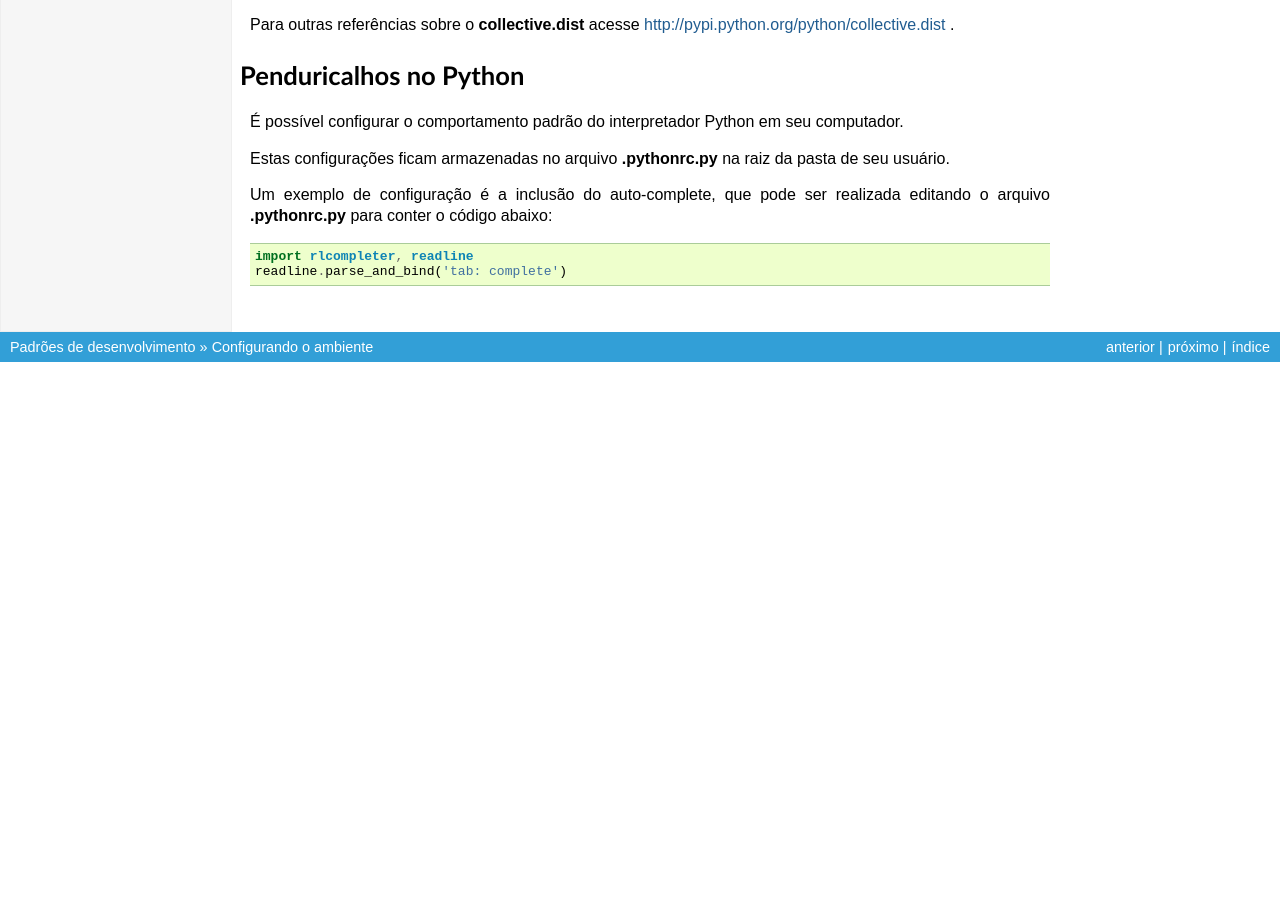
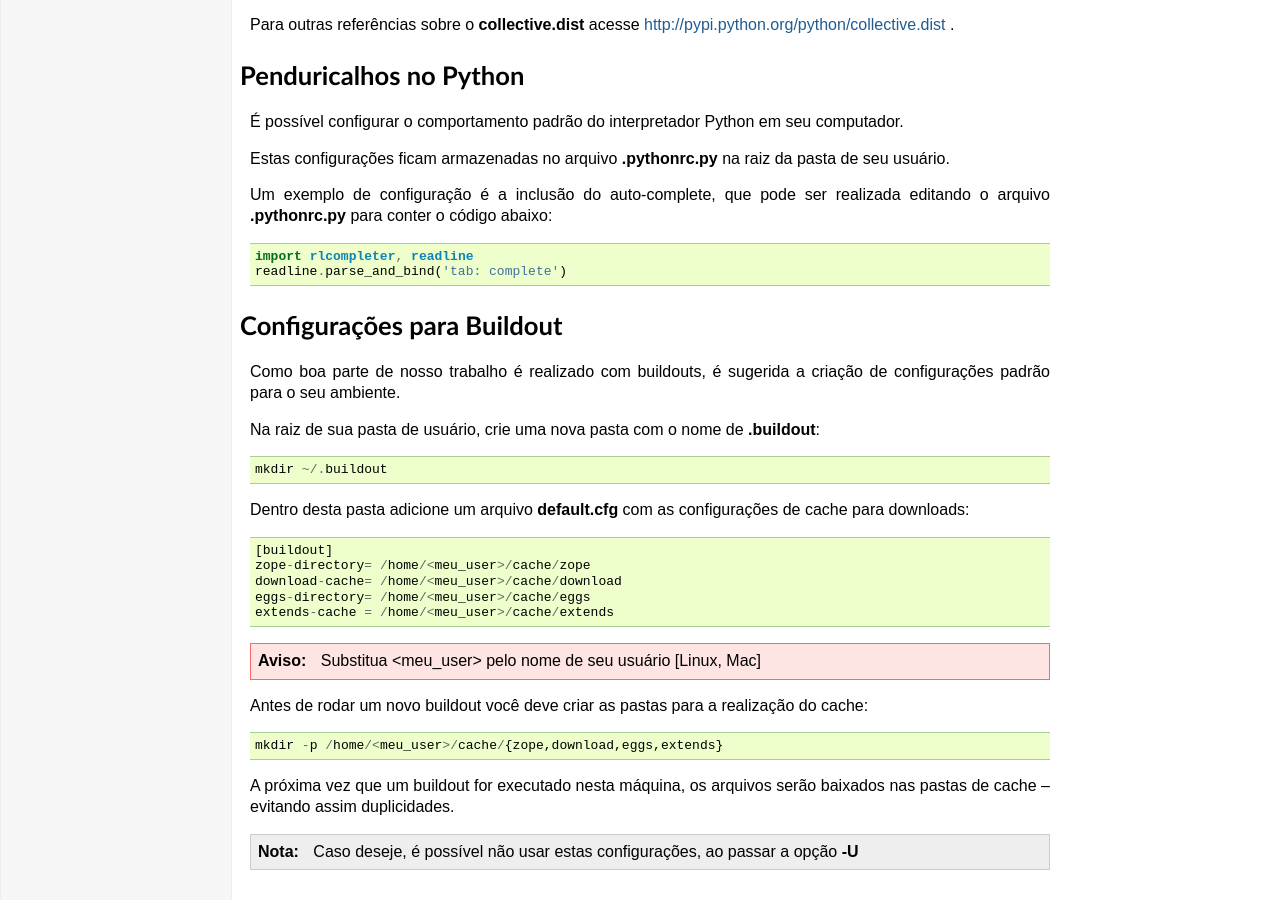
Before and after one commit to simplesconsultoria/sc.dev.core, a Sphinx documentation site: the page built from docs/configuracao.txt, in a window 1280 px wide and 900 px high, scrolled down 2176 px. Built offline with Sphinx 7.4.7, drawn with Linux system fonts in a browser that asks for light colours; before the commit the page ends 2570 px from its top, so only the background shows below that; some of the changed text lies outside the part shown.

Commit message:
Update info about default buildout values

```diff
--- a/docs/configuracao.txt
+++ b/docs/configuracao.txt
@@ -144,5 +144,42 @@ pasta de seu usuário.
 Um exemplo de configuração é a inclusão do auto-complete, que pode ser realizada
 editando o arquivo **.pythonrc.py** para conter o código abaixo:
 ::
+
     import rlcompleter, readline
     readline.parse_and_bind('tab: complete')
+
+Configurações para Buildout
+===========================
+
+Como boa parte de nosso trabalho é realizado com buildouts, é sugerida a
+criação de configurações padrão para o seu ambiente.
+
+Na raiz de sua pasta de usuário, crie uma nova pasta com o nome de
+**.buildout**:
+::
+
+    mkdir ~/.buildout
+
+Dentro desta pasta adicione um arquivo **default.cfg** com as configurações de
+cache para downloads:
+::
+
+    [buildout]
+    zope-directory= /home/<meu_user>/cache/zope
+    download-cache= /home/<meu_user>/cache/download
+    eggs-directory= /home/<meu_user>/cache/eggs
+    extends-cache = /home/<meu_user>/cache/extends
+
+.. warning:: Substitua <meu_user> pelo nome de seu usuário [Linux, Mac]
+
+Antes de rodar um novo buildout você deve criar as pastas para a realização
+do cache:
+::
+
+    mkdir -p /home/<meu_user>/cache/{zope,download,eggs,extends}
+
+A próxima vez que um buildout for executado nesta máquina, os arquivos serão
+baixados nas pastas de cache -- evitando assim duplicidades.
+
+.. note:: Caso deseje, é possível não usar estas configurações, ao passar a
+          opção **-U**
```
